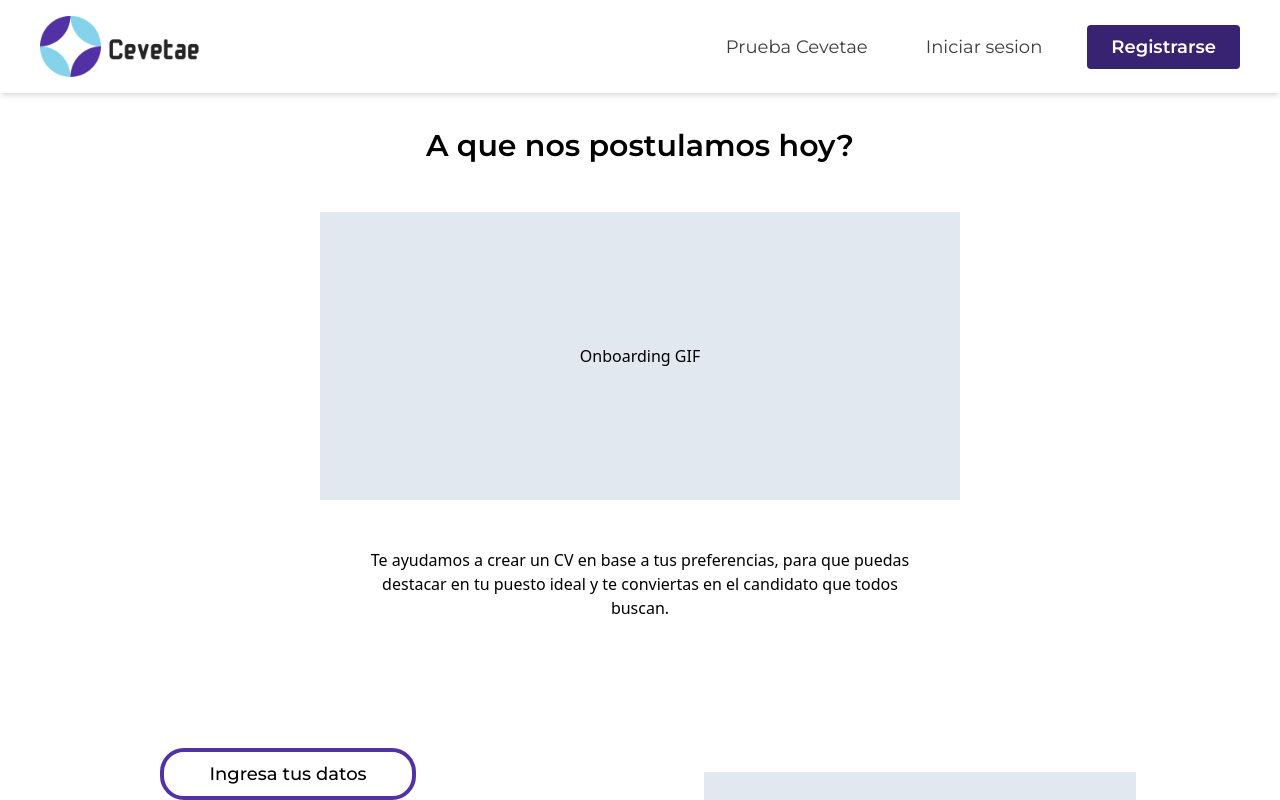
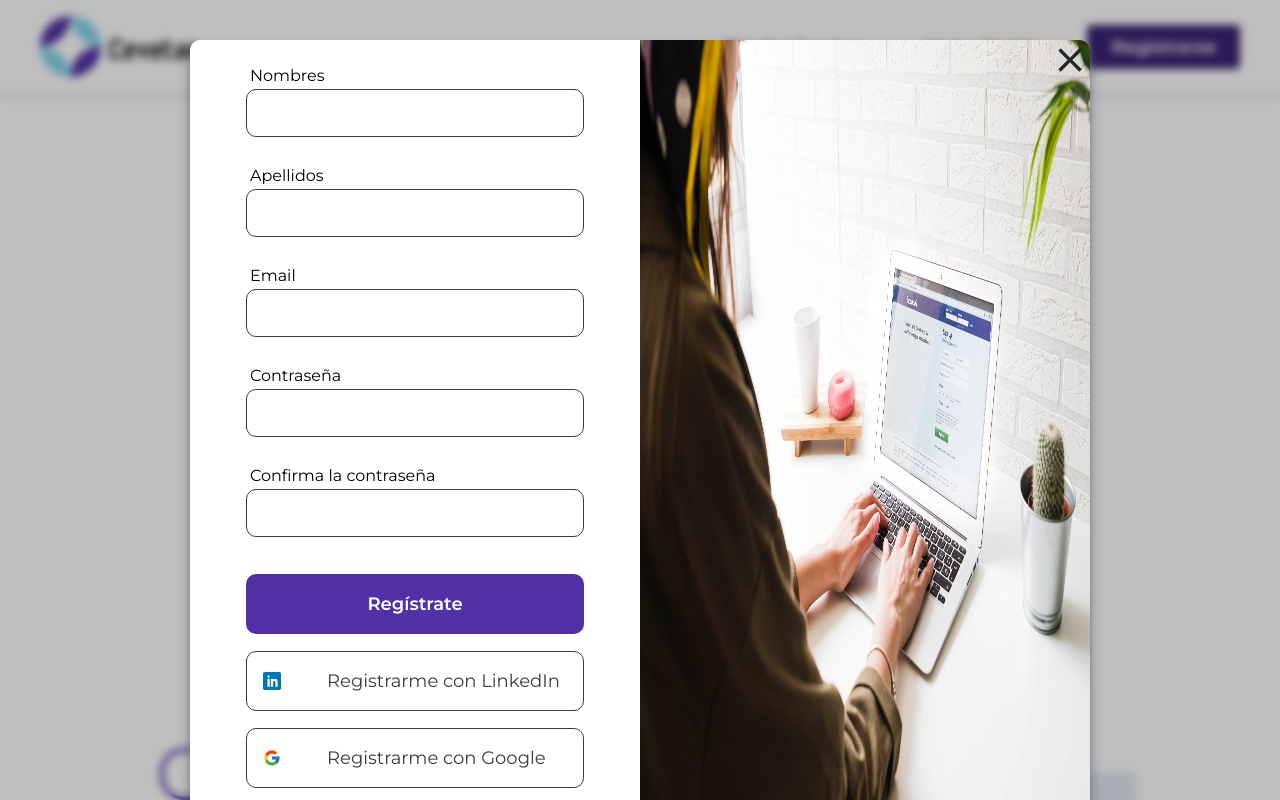
Before and after one commit to No-Country/c8-47, a React (Create React App) app in the folder c8-47-client/: page / in a window 1280 px wide. Both pictures are taken after a click on the button "Registrarse". Shown: the top 800 px of the page. Built offline with nearby package versions, Linux system fonts and the light colour scheme.

Commit message:
login, register modal  advanced

```diff
--- a/c8-47-client/src/App.js
+++ b/c8-47-client/src/App.js
@@ -1,4 +1,4 @@
-import React from 'react';
+import React, { useState } from 'react';
 import { BrowserRouter } from 'react-router-dom';
 import { Header } from './Components/Header';
 import { Footer } from './Components/Footer';
@@ -6,16 +6,28 @@ import { Banner } from './Components/Banner/Banner';
 import { FeatureList } from './Components/Feature/FeatureList';
 import { Paragraph } from './Components/Feature/Paragraph';
 import AppRoutes from './Components/AppRoutes';
-
+import Register from './Components/Register';
+import Signin from './Components/Signin';
 function App() {
+  const [showModalRegister, setShowModalRegister] = useState(false);
+  const [showModalSignin, setShowModalSignin] = useState(false);
   return (
     <div className='App'>
       <BrowserRouter>
-        <Header />
-        {/* <Banner /> */}
-        {/* <FeatureList /> */}
-        {/* <Paragraph /> */}
+        <Header
+          onClickRegister={() => setShowModalRegister(true)}
+          onClickSignin={() => setShowModalSignin(true)}
+        />
+
         <AppRoutes />
+        <Register
+          isVisible={showModalRegister}
+          onClose={() => setShowModalRegister(false)}
+        />
+        <Signin
+          isVisible={showModalSignin}
+          onClose={() => setShowModalSignin(false)}
+        />
         <Footer />
       </BrowserRouter>
     </div>
--- a/c8-47-client/src/Components/Header.js
+++ b/c8-47-client/src/Components/Header.js
@@ -5,10 +5,10 @@ import { FaList } from 'react-icons/fa';
 import { ButtonPurple } from './buttons/ButtonPurple';
 import { ButtonGray } from './buttons/ButtonGray';
 
-export const Header = () => {
+export const Header = ({ onClickRegister, onClickSignin }) => {
   const Links = [
     { name: 'Prueba Cevetae', link: '/' },
-    { name: 'Iniciar sesion', link: '/' },
+    // { name: 'Iniciar sesion', link: '/' },
   ];
 
   const linkRender = Links.map((link) => (
@@ -58,7 +58,10 @@ export const Header = () => {
           }`}
         >
           {linkRender}
-          <ButtonPurple>Registrarse</ButtonPurple>
+          <li className='md:ml-8 text-lg md:my-0 my-7 '>
+            <ButtonGray onClick={onClickSignin}>Iniciar Sesión</ButtonGray>
+          </li>
+          <ButtonPurple onClick={onClickRegister}>Registrarse</ButtonPurple>
         </ul>
       </div>
     </div>
--- a/c8-47-client/src/Components/Register.js
+++ b/c8-47-client/src/Components/Register.js
@@ -1,10 +1,13 @@
-import React from 'react';
+import React, { useEffect } from 'react';
 import { useForm } from 'react-hook-form';
 import { Link } from 'react-router-dom';
 import axios from 'axios';
 import login from '../Assets/Images/login.jpg';
 import Input from './input/Input';
-const Register = () => {
+import ButtonLinkedin from './buttons/ButtonLinkedin';
+import ButtonGoogle from './buttons/ButtonGoogle';
+import { MdClose } from 'react-icons/md';
+const Register = ({ isVisible, onClose }) => {
   const {
     register,
     watch,
@@ -25,47 +28,59 @@ const Register = () => {
       console.log(err);
     }
   };
+
+  useEffect(() => {
+    reset();
+  }, [isVisible]);
+  if (!isVisible) return null;
   return (
     <>
-      <div className='grid grid-cols-1 md:grid-cols-2 m-auto h-[550px] shadow-lg shadow-gray-600 sm:max-w-[900px]'>
-        <div>
-          <form onSubmit={handleSubmit(onSubmit)}>
+      <div className='fixed inset-0 bg-black  bg-opacity-25 backdrop-blur-sm flex justify-center items-center h-[100%] w-[100%] overflow-y-auto pt-[2.5rem] pb-[2.5rem]'>
+        <div className='grid grid-cols-1 md:grid-cols-2 m-auto h-fit shadow-lg shadow-gray-600 sm:max-w-[900px] bg-[#FFFFFF] rounded-[10px]'>
+          <div className='mr-14 ml-14 mt-[24px] mb-[24px] h-[100%]'>
+            <form onSubmit={handleSubmit(onSubmit)} className='flex flex-col  '>
               <Input
-              name={'First name'}
+                name={'Nombres'}
                 type={'text'}
                 register={register('first_name', {
-                required: { value: true, message: '*First name is required.' },
+                  required: {
+                    value: true,
+                    message: 'El campo nombres es requerido.',
+                  },
                   pattern: {
                     value: /^[A-Za-zÀ-ÖØ-öø-ÿ]+$/,
-                  message: '*Please enter a valid first name.',
+                    message: 'Ingresa un nombre válido.',
                   },
                   minLength: {
                     value: 2,
-                  message: '*You need a minimun of 2 characters.',
+                    message: 'Debe tener al menos 2 caracteres.',
                   },
                   maxLength: {
                     value: 24,
-                  message: '*First name is longer than 24 characters.',
+                    message: 'No debe exceder los 24 caracteres.',
                   },
                 })}
                 error={errors.first_name}
               />
               <Input
-              name={'Last name'}
+                name={'Apellidos'}
                 type={'text'}
                 register={register('last_name', {
-                required: { value: true, message: '*Last name is required.' },
+                  required: {
+                    value: true,
+                    message: 'El campo apellidos es requerido.',
+                  },
                   pattern: {
                     value: /^[A-Za-zÀ-ÖØ-öø-ÿ]+$/,
-                  message: '*Please enter a valid last name.',
+                    message: 'Ingrese un apellido válido.',
                   },
                   minLength: {
                     value: 2,
-                  message: '*You need a minimun of 2 characters.',
+                    message: 'Debe tener al menos 2 caracteres.',
                   },
                   maxLength: {
                     value: 24,
-                  message: '*Last name is longer than 24 characters.',
+                    message: 'No debe exceder los 24 caracteres.',
                   },
                 })}
                 error={errors.last_name}
@@ -74,38 +89,44 @@ const Register = () => {
                 name={'Email'}
                 type={'text'}
                 register={register('email', {
-                required: { value: true, message: '*Email is required.' },
+                  required: {
+                    value: true,
+                    message: 'El campo email es requerido.',
+                  },
                   pattern: {
                     value: /^\w+([.-]?\w+)*@\w+([.-]?\w+)*(\.\w{2,3})+$/,
-                  message: '*Please enter a valid email.',
+                    message: 'Ingrese un email válido.',
                   },
                   maxLength: {
                     value: 64,
-                  message: '*Email is longer than 64 characters.',
+                    message: 'No debe exceder los 64 caracteres.',
                   },
                 })}
                 error={errors.email}
               />
               <Input
-              name={'Password'}
+                name={'Contraseña'}
                 type={'text'}
                 register={register('password', {
-                required: { value: true, message: '*Password is required.' },
+                  required: {
+                    value: true,
+                    message: 'El campo contraseña es requerido.',
+                  },
                   pattern: {
                     value: /^(?=.*?[A-Z])(?=.*?[a-z])(?=.*?[0-9]).{8,}$/,
                     message:
-                    '*Password must have at least 8 characters, one uppercase, one lowercase and one digit',
+                      'La contraseña debe tener mínimo 8 caracteres, una mayúscula, una minúscula y un número.',
                   },
                 })}
                 error={errors.password}
               />
               <Input
-              name={'Confirm password'}
+                name={'Confirma la contraseña'}
                 type={'text'}
                 register={register('confirm_password', {
                   required: {
                     value: true,
-                  message: '*Please confirm the password above',
+                    message: 'Confirme la contraseña',
                   },
                   validate: {
                     value: (val) => {
@@ -113,27 +134,51 @@ const Register = () => {
                         return 'Your passwords do not match';
                       }
                     },
-                  message: '*Passwords do not match',
+                    message: 'Las contraseñas no coinciden',
                   },
                 })}
                 error={errors.confirm_password}
               />
-
-            <button type='submit'>Sign Up</button>
-            <div>
-              Already have an account?
-              <span>
-                <Link to='/login'>Log in</Link>
+              <div className='flex flex-col gap-[17px] mb-[18px] mt-[10px]'>
+                <button
+                  type='submit'
+                  className='w-[100%]  h-[60px] font-Mon text-lg font-bold bg-primario text-white py-2 px-6 rounded-[10px]  hover:bg-primarioH duration-500 focus:bg-primarioP	disabled:bg-primarioD'
+                >
+                  Regístrate
+                </button>
+                <ButtonLinkedin name={'Registrarme con LinkedIn'} />
+                <ButtonGoogle name={'Registrarme con Google'} />
+              </div>
+              <span className='font-Mon text-center text-[14px] mb-[10px]'>
+                ¿Ya tienes cuenta?{' '}
+                <Link
+                  to='/login'
+                  className='font-[800]   text-primario hover:text-primarioH'
+                >
+                  Inicia sesión
+                </Link>
               </span>
-            </div>
-            <span>
-              By registering I declare that I have read and accepted the Terms
-              and Conditions of Cevetae.
+              <span className='font-Mon text-[14px] text-center'>
+                Al registrarme declaro que he leído y aceptado los{' '}
+                <Link to='/' className='underline hover:text-primarioH'>
+                  Términos y Condiciones de Cevetae.
+                </Link>
               </span>
             </form>
           </div>
-        <div className='w-full h-[550px] hidden md:block'>
-          <img className='w-full h-full' src={login} alt='login' />
+          <div className='relative w-full  hidden md:block '>
+            <button
+              className='absolute top-[0px] right-[0px] z-1 text-[#252525] text-[2rem] h-[40px] w-[40px] '
+              onClick={() => onClose()}
+            >
+              <MdClose style={{ width: '100%', height: '100%' }} />
+            </button>
+            <img
+              className='w-full h-full rounded-r-[10px] '
+              src={login}
+              alt='login'
+            />
+          </div>
         </div>
       </div>
     </>
--- a/c8-47-client/src/Components/Signin.js
+++ b/c8-47-client/src/Components/Signin.js
@@ -1,10 +1,13 @@
-import React from 'react';
+import React, { useEffect } from 'react';
 import { useForm } from 'react-hook-form';
 import { Link } from 'react-router-dom';
 import axios from 'axios';
 import Input from './input/Input';
 import login from '../Assets/Images/login.jpg';
-const Signin = () => {
+import ButtonLinkedin from './buttons/ButtonLinkedin';
+import ButtonGoogle from './buttons/ButtonGoogle';
+import { MdClose } from 'react-icons/md';
+const Signin = ({ isVisible, onClose }) => {
   const {
     register,
     reset,
@@ -23,57 +26,93 @@ const Signin = () => {
       console.log(err);
     }
   };
+  useEffect(() => {
+    reset();
+  }, [isVisible]);
+  if (!isVisible) return null;
   return (
-    <div className='grid grid-cols-1 md:grid-cols-2 m-auto h-[550px] shadow-lg shadow-gray-600 sm:max-w-[900px]'>
-      <div>
-        <form onSubmit={handleSubmit(onSubmit)}>
+    <div className='fixed inset-0 bg-black  bg-opacity-25 backdrop-blur-sm flex justify-center items-center h-[100%] w-[100%] overflow-y-auto pt-[2.5rem] pb-[2.5rem]'>
+      <div className='grid grid-cols-1 md:grid-cols-2 m-auto h-fit shadow-lg shadow-gray-600 sm:max-w-[900px]  bg-[#FFFFFF] rounded-[10px]'>
+        <div className='mr-14 ml-14 mt-[24px] mb-[24px] h-[100%]'>
+          <form className='flex flex-col' onSubmit={handleSubmit(onSubmit)}>
             <Input
               name={'Email'}
               type={'text'}
               register={register('email', {
-              required: { value: true, message: '*Email is required.' },
+                required: {
+                  value: true,
+                  message: 'El campo email es requerido.',
+                },
                 pattern: {
                   value: /^\w+([.-]?\w+)*@\w+([.-]?\w+)*(\.\w{2,3})+$/,
-                message: '*Please enter a valid email.',
+                  message: 'Ingrese un email válido.',
                 },
                 maxLength: {
                   value: 64,
-                message: '*Email is longer than 64 characters.',
+                  message: 'No debe exceder los 64 caracteres.',
                 },
               })}
               error={errors.email}
             />
             <Input
-            name={'Password'}
+              name={'Contraseña'}
               type={'text'}
               register={register('password', {
-              required: { value: true, message: '*Password is required.' },
+                required: {
+                  value: true,
+                  message: 'El campo contraseña es requerido.',
+                },
                 pattern: {
                   value: /^(?=.*?[A-Z])(?=.*?[a-z])(?=.*?[0-9]).{8,}$/,
                   message:
-                  '*Password must have at least 8 characters, one uppercase, one lowercase and one digit',
+                    'La contraseña debe tener mínimo 8 caracteres, una mayúscula, una minúscula y un número.',
                 },
               })}
               error={errors.password}
             />
 
-          <div>
-            Forgot your password?
-            <span>
-              <Link to='/resetPassword'>Reset your password</Link>
+            <span className='font-Mon  text-[14px] mb-[10px]'>
+              <Link
+                to='/resetPassword'
+                className='underline hover:text-primarioH'
+              >
+                ¿Has olvidado tu contraseña?
+              </Link>
             </span>
+            <div className='flex flex-col gap-[17px] mb-[18px] mt-[10px]'>
+              <button
+                type='submit'
+                className='w-[100%]  h-[60px] font-Mon text-lg font-bold bg-primario text-white py-2 px-6 rounded-[10px]  hover:bg-primarioH duration-500 focus:bg-primarioP	disabled:bg-primarioD'
+              >
+                Iniciar Sesión
+              </button>
+              <ButtonLinkedin name={'Registrarme con LinkedIn'} />
+              <ButtonGoogle name={'Registrarme con Google'} />
             </div>
-          <button type='submit'>Log in</button>
-          <div>
-            Don&#39;t have an account?
-            <span>
-              <Link to='/registro'>Sign up</Link>
+            <span className='font-Mon text-center text-[14px] mb-[10px]'>
+              ¿No tienes cuenta?{' '}
+              <Link
+                to='/registro'
+                className='font-[800] text-primario hover:text-primarioH'
+              >
+                Regístrate
+              </Link>
             </span>
-          </div>
           </form>
         </div>
-      <div className='w-full h-[550px] hidden md:block'>
-          <img className='w-full h-full' src={login} alt='login' />
+        <div className='relative w-full  hidden md:block '>
+          <button
+            className='absolute top-[0px] right-[0px] z-1 text-[#252525] text-[2rem] h-[40px] w-[40px] '
+            onClick={() => onClose()}
+          >
+            <MdClose style={{ width: '100%', height: '100%' }} />
+          </button>
+          <img
+            className='w-full h-full rounded-r-[10px] '
+            src={login}
+            alt='login'
+          />
+        </div>
       </div>
     </div>
   );
--- /dev/null
+++ b/c8-47-client/src/Components/buttons/ButtonGoogle.js
@@ -0,0 +1,14 @@
+import React from 'react';
+import { FcGoogle } from 'react-icons/fc';
+const ButtonGoogle = (props) => {
+  return (
+    <button
+      className='w-[100%] h-[60px] font-Mon text-lg text-textColor py-2 rounded-[10px]
+  duration-500 flex flex-row items-center border-textColor border-[1px] pr-[16px] pl-[16px] hover:bg-btnHoverG'
+    >
+      <FcGoogle style={{ marginRight: '46px' }} />
+      {props.name}
+    </button>
+  );
+};
+export default ButtonGoogle;
--- a/c8-47-client/src/Components/buttons/ButtonGray.js
+++ b/c8-47-client/src/Components/buttons/ButtonGray.js
@@ -1,9 +1,12 @@
-import React from 'react'
+import React from 'react';
 
 export const ButtonGray = (props) => {
   return (
-    <button className='font-Mon text-textColor border-transparent	transition-all duration-500 py-2 px-3 md:px-3 lg:px6 rounded hover:border-textColor focus:bg-btnHoverG focus:border-btnHoverG hover:border border disabled:text-btnDisable'>
-        {props.children || "button"}
+    <button
+      onClick={props.onClick}
+      className='font-Mon text-textColor border-transparent	transition-all duration-500 py-2 px-3 md:px-3 lg:px6 rounded hover:border-textColor focus:bg-btnHoverG focus:border-btnHoverG hover:border border disabled:text-btnDisable '
+    >
+      {props.children || 'button'}
     </button>
-  )
-}
+  );
+};
--- /dev/null
+++ b/c8-47-client/src/Components/buttons/ButtonLinkedin.js
@@ -0,0 +1,14 @@
+import React from 'react';
+import { ImLinkedin } from 'react-icons/im';
+const ButtonLinkedin = (props) => {
+  return (
+    <button
+      className='w-[100%] h-[60px] font-Mon text-lg text-textColor py-2 rounded-[10px]
+  duration-500 flex flex-row items-center border-[1px] border-textColor pr-[16px] pl-[16px] hover:bg-btnHoverG'
+    >
+      <ImLinkedin style={{ color: '#0077B5', marginRight: '46px' }} />{' '}
+      {props.name}
+    </button>
+  );
+};
+export default ButtonLinkedin;
--- a/c8-47-client/src/Components/input/Input.js
+++ b/c8-47-client/src/Components/input/Input.js
@@ -2,16 +2,19 @@ import React from 'react';
 
 const Input = ({ name, type, register, error }) => {
   return (
-    <div>
-      <label className='font-Mon'>{name}</label>
+    <div className='h-[100px] flex flex-col'>
+      <label className='font-Mon text-[16px] ml-[4px]'>{name}</label>
       <input
         type={type}
         {...register}
-        className={`font-Mon  text-lg text text-textColor p-2 mr-2 rounded-lg outline-0 ${
+        className={`h-[48px]  font-Mon  text-lg text text-textColor pt-[9px] pb-[9px] pl-[12px] pr-[12px] mt-[1px] mb-[1px] rounded-[10px] outline-0 ${
           error ? 'border border-errorColor' : 'border border-textColor'
         }`}
       />
-      {error && <span>{error.message}</span>}
+
+      <span className='font-Mon ml-[4px] text-[14px] leading-none text-errorColor'>
+        {error && error.message}
+      </span>
     </div>
   );
 };
```
Also changed, not shown: c8-47-client/src/Components/AppRoutes.js (+0 -11 lines), c8-47-client/src/Components/buttons/ButtonPurple.js (+9 -6 lines), c8-47-client/src/Pages/Login.js (deleted, +0 -14 lines), c8-47-client/src/Pages/Signup.js (deleted, +0 -14 lines). Lines whose indentation alone changed are shown as unchanged.
